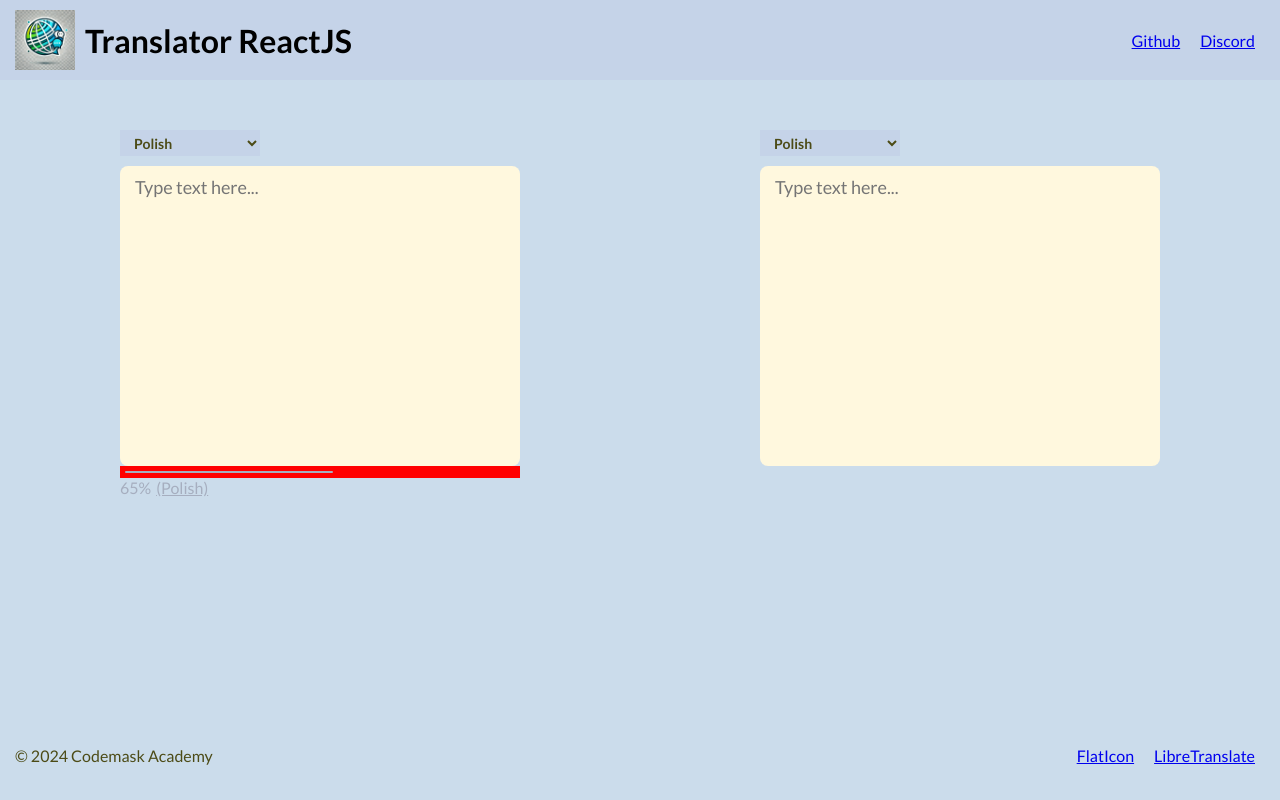
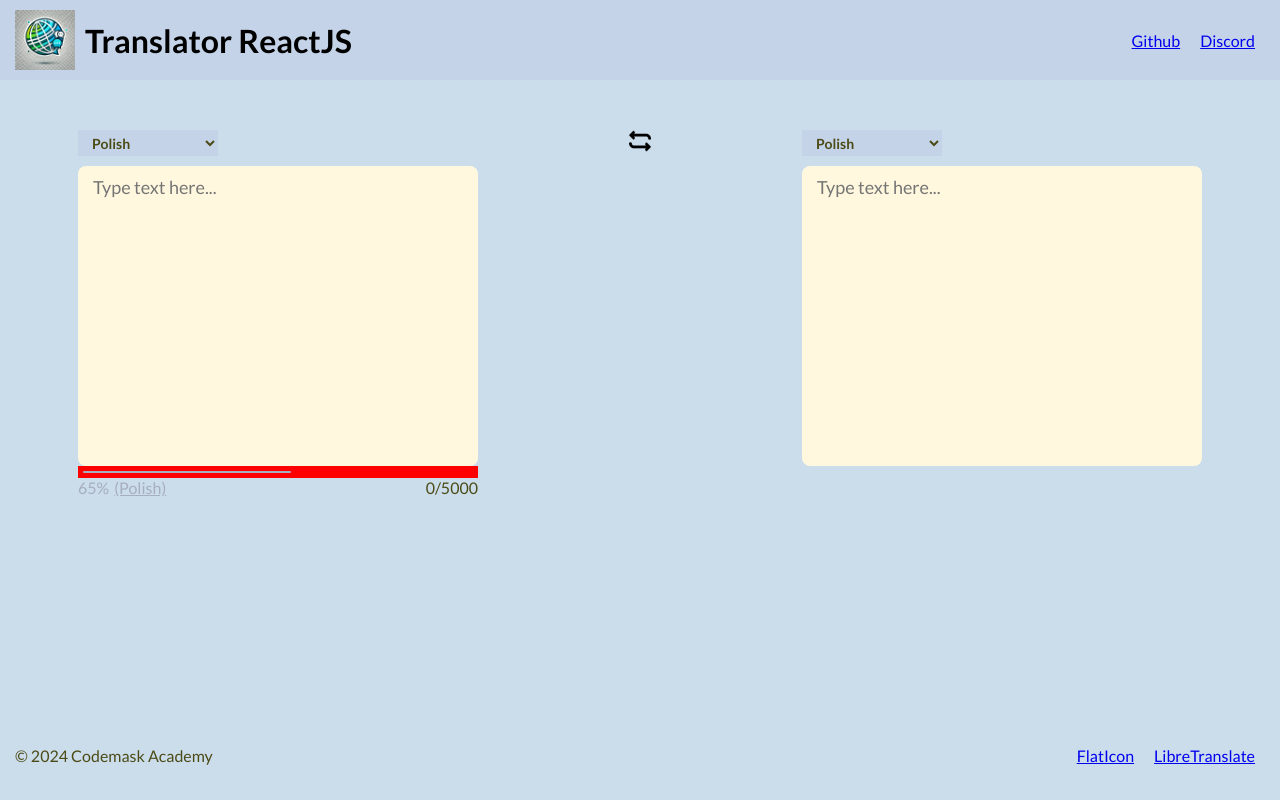
Before and after one commit to KrzysztofWazydrag/Vite-translator, a React (Vite) app: page / in a window 1280 px wide. Built offline with nearby package versions, Linux system fonts and the light colour scheme.

Commit message:
Exchange Langueage component added

```diff
--- a/src/assets/index.ts
+++ b/src/assets/index.ts
@@ -1,5 +1,7 @@
 import Logo from './translator.png'
+import Exchange from './swap.png'
 
 export const Images = {
-    Logo
+    Logo,
+    Exchange
 }
--- a/src/features/translator/TranslatorScreen.tsx
+++ b/src/features/translator/TranslatorScreen.tsx
@@ -1,6 +1,7 @@
-import { Confidence, Loader, SelectLanguage, TextInput } from 'lib/components'
+import { Confidence, ExchangeLanguage, Loader, SelectLanguage, TextCounter, TextInput } from 'lib/components'
 import React from 'react'
 import styled from "styled-components"
+
 
 
 export const TranslatorScreen: React.FunctionComponent = () => (
@@ -12,8 +13,12 @@ export const TranslatorScreen: React.FunctionComponent = () => (
                 <LoaderContainer>
                     <Loader />
                 </LoaderContainer>
-                <Confidence />
+                <InputFooter>
+                    <Confidence />
+                    <TextCounter />
+                </InputFooter>
             </InputContainer>
+            <ExchangeLanguage />
             <InputContainer>
                 <SelectLanguage />
                 <TextInput />
@@ -22,6 +27,7 @@ export const TranslatorScreen: React.FunctionComponent = () => (
     </Container>
 
 )
+
 const Container = styled.div`
     display: flex;
     flex-direction: column;
@@ -38,11 +44,15 @@ const InputContainer = styled.div`
     display: flex;
     flex-direction: column;
     padding: 0 5px;
-
 `
 
 const LoaderContainer = styled.div`
     padding: 5 10px;
     background-color: red;
+`
 
+const InputFooter = styled.div`
+    display: flex;
+    flex-direction: row;
+    justify-content: space-between;
 `
--- /dev/null
+++ b/src/lib/components/ExchangeLanguage.tsx
@@ -0,0 +1,12 @@
+import { Images } from "assets"
+import { styled } from "styled-components"
+
+export const ExchangeLanguage = () => (
+    <Exchange src={Images.Exchange} />
+)
+
+const Exchange = styled.img`
+    cursor: pointer;
+    width: 22px;
+    height: 22px;
+`
--- /dev/null
+++ b/src/lib/components/TextCounter.tsx
@@ -0,0 +1,10 @@
+import styled from "styled-components"
+
+export const TextCounter = () => (
+    <Counter>
+        0/5000
+    </Counter>
+)
+
+const Counter = styled.div`
+`
--- a/src/lib/components/index.ts
+++ b/src/lib/components/index.ts
@@ -4,3 +4,5 @@ export { TextInput } from './TextInput'
 export { SelectLanguage } from './SelectLanguage'
 export { Loader } from './Loader'
 export { Confidence } from './Confidence'
+export { ExchangeLanguage } from './ExchangeLanguage'
+export { TextCounter } from './TextCounter'
```
Also changed, not shown: src/assets/swap.png (added).
